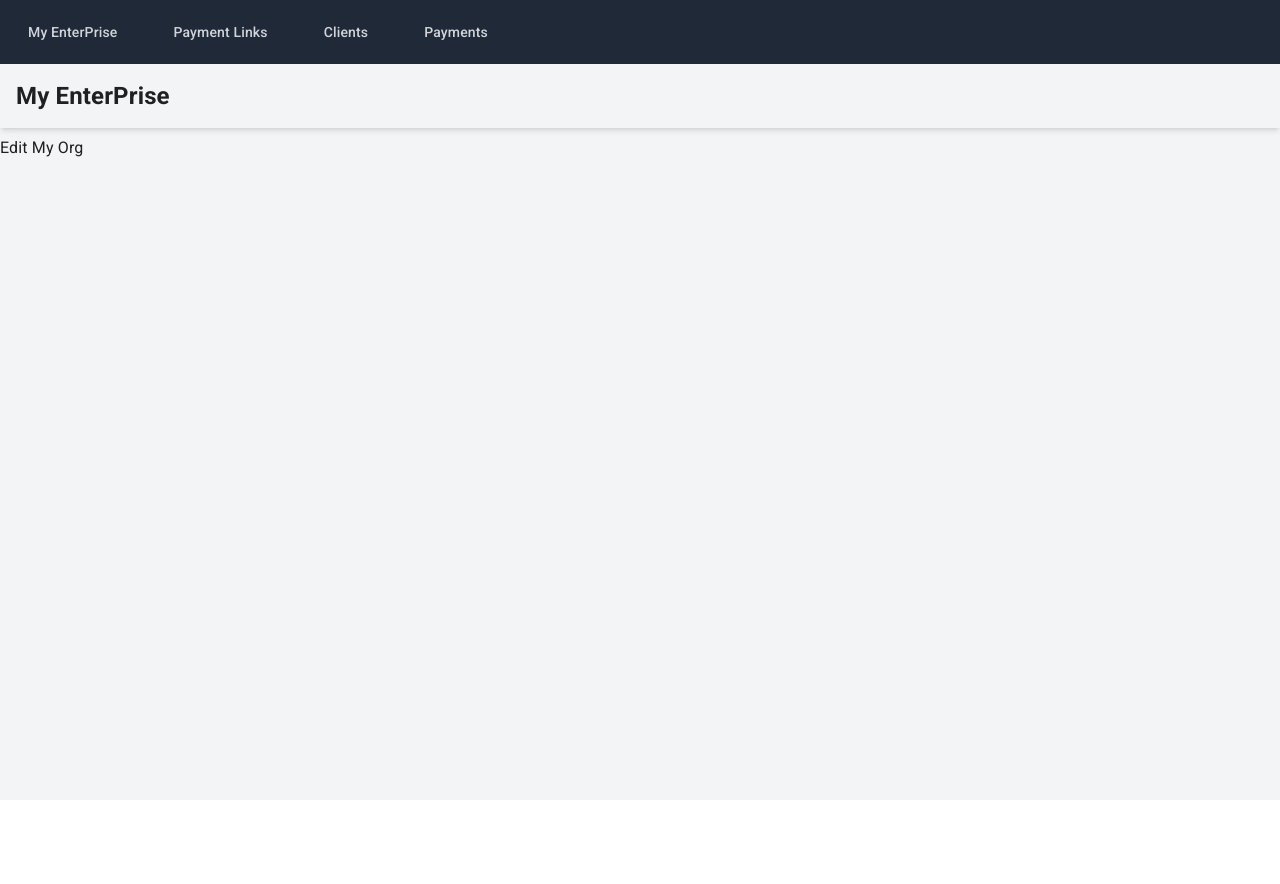
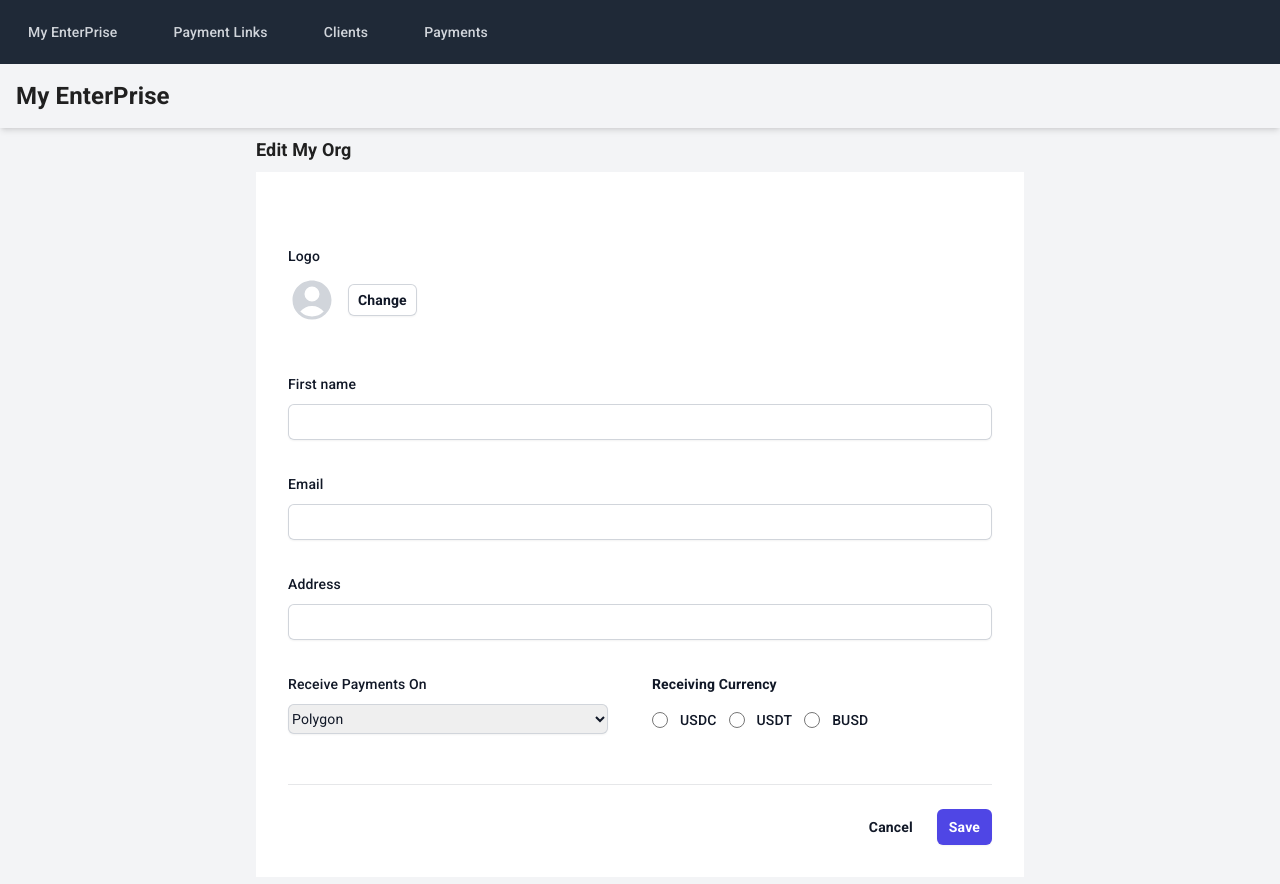
Before and after one commit to ManiacHanz/allsto-enterprise-fe, a Next.js app: page /dashboard/1/mine in a window 1280 px wide. Shown: the top 884 px of the page. Before the commit the page ends 800 px from the top, so only its background shows below. Built offline with nearby package versions, Linux system fonts and the light colour scheme.

Commit message:
feat: mine form

```diff
--- a/src/components/layout/index.tsx
+++ b/src/components/layout/index.tsx
@@ -38,7 +38,7 @@ export const Layout: FC<Props> = ({ children, addonAfter }) => {
   };
 
   return (
-    <div className="flex flex-col h-screen bg-gray-100">
+    <div className="flex flex-col min-h-screen bg-gray-100">
       <div className="h-16 bg-gray-800 flex items-center px-4">
         <div className="space-x-8 text-white">
           {routes.map((route) => (
--- /dev/null
+++ b/src/pages/dashboard/[id]/mine/components/Form.tsx
@@ -0,0 +1,186 @@
+export const Form = () => {
+  return (
+    <div className="p-8 ">
+      <form>
+        <div className="space-y-12">
+          <div className="">
+            <div className="mt-10 grid grid-cols-1 gap-x-6 gap-y-8 sm:grid-cols-6">
+              <div className="col-span-full">
+                <label
+                  htmlFor="photo"
+                  className="block text-sm font-medium leading-6 text-gray-900"
+                >
+                  Logo
+                </label>
+                <div className="mt-2 flex items-center gap-x-3">
+                  <svg
+                    className="h-12 w-12 text-gray-300"
+                    viewBox="0 0 24 24"
+                    fill="currentColor"
+                    aria-hidden="true"
+                  >
+                    <path
+                      fill-rule="evenodd"
+                      d="M18.685 19.097A9.723 9.723 0 0021.75 12c0-5.385-4.365-9.75-9.75-9.75S2.25 6.615 2.25 12a9.723 9.723 0 003.065 7.097A9.716 9.716 0 0012 21.75a9.716 9.716 0 006.685-2.653zm-12.54-1.285A7.486 7.486 0 0112 15a7.486 7.486 0 015.855 2.812A8.224 8.224 0 0112 20.25a8.224 8.224 0 01-5.855-2.438zM15.75 9a3.75 3.75 0 11-7.5 0 3.75 3.75 0 017.5 0z"
+                      clip-rule="evenodd"
+                    />
+                  </svg>
+                  <button
+                    type="button"
+                    className="rounded-md bg-white px-2.5 py-1.5 text-sm font-semibold text-gray-900 shadow-sm ring-1 ring-inset ring-gray-300 hover:bg-gray-50"
+                  >
+                    Change
+                  </button>
+                </div>
+              </div>
+            </div>
+          </div>
+
+          <div className="border-b border-gray-900/10 pb-12">
+            <div className="mt-10 grid grid-cols-1 gap-x-6 gap-y-8 sm:grid-cols-6">
+              <div className="col-span-full">
+                <label
+                  htmlFor="first-name"
+                  className="block text-sm font-medium leading-6 text-gray-900"
+                >
+                  First name
+                </label>
+                <div className="mt-2">
+                  <input
+                    type="text"
+                    name="first-name"
+                    id="first-name"
+                    autoComplete="given-name"
+                    className="block w-full rounded-md border-0 py-1.5 text-gray-900 shadow-sm ring-1 ring-inset ring-gray-300 placeholder:text-gray-400 focus:ring-2 focus:ring-inset focus:ring-indigo-600 sm:text-sm sm:leading-6"
+                  />
+                </div>
+              </div>
+
+              <div className="col-span-full">
+                <label
+                  htmlFor="email"
+                  className="block text-sm font-medium leading-6 text-gray-900"
+                >
+                  Email
+                </label>
+                <div className="mt-2">
+                  <input
+                    id="email"
+                    name="email"
+                    type="email"
+                    autoComplete="email"
+                    className="block w-full rounded-md border-0 py-1.5 text-gray-900 shadow-sm ring-1 ring-inset ring-gray-300 placeholder:text-gray-400 focus:ring-2 focus:ring-inset focus:ring-indigo-600 sm:text-sm sm:leading-6"
+                  />
+                </div>
+              </div>
+
+              <div className="col-span-full">
+                <label
+                  htmlFor="address"
+                  className="block text-sm font-medium leading-6 text-gray-900"
+                >
+                  Address
+                </label>
+                <div className="mt-2">
+                  <input
+                    id="address"
+                    name="address"
+                    type="text"
+                    autoComplete="address"
+                    className="block w-full rounded-md border-0 py-1.5 text-gray-900 shadow-sm ring-1 ring-inset ring-gray-300 placeholder:text-gray-400 focus:ring-2 focus:ring-inset focus:ring-indigo-600 sm:text-sm sm:leading-6"
+                  />
+                </div>
+              </div>
+
+              <div className="sm:col-span-3">
+                <label
+                  htmlFor="country"
+                  className="block text-sm font-medium leading-6 text-gray-900"
+                >
+                  Receive Payments On
+                </label>
+                <div className="mt-2">
+                  <select
+                    id="country"
+                    name="country"
+                    autoComplete="country-name"
+                    className="block w-full rounded-md border-0 py-1.5 text-gray-900 shadow-sm ring-1 ring-inset ring-gray-300 focus:ring-2 focus:ring-inset focus:ring-indigo-600 sm:max-w-xs sm:text-sm sm:leading-6"
+                  >
+                    <option>Polygon</option>
+                    <option>Polygon</option>
+                    <option>Polygon</option>
+                  </select>
+                </div>
+              </div>
+
+              <fieldset className="sm:col-span-3">
+                <legend className="text-sm font-semibold leading-6 text-gray-900">
+                  Receiving Currency
+                </legend>
+                <div className="gap-x-3 flex py-1 mt-2">
+                  <div className="flex items-center gap-x-3">
+                    <input
+                      id="push-everything"
+                      name="push-notifications"
+                      type="radio"
+                      className="h-4 w-4 border-gray-300 text-indigo-600 focus:ring-indigo-600"
+                    />
+                    <label
+                      htmlFor="push-everything"
+                      className="block text-sm font-medium leading-6 text-gray-900"
+                    >
+                      USDC
+                    </label>
+                  </div>
+                  <div className="flex items-center gap-x-3">
+                    <input
+                      id="push-email"
+                      name="push-notifications"
+                      type="radio"
+                      className="h-4 w-4 border-gray-300 text-indigo-600 focus:ring-indigo-600"
+                    />
+                    <label
+                      htmlFor="push-email"
+                      className="block text-sm font-medium leading-6 text-gray-900"
+                    >
+                      USDT
+                    </label>
+                  </div>
+                  <div className="flex items-center gap-x-3">
+                    <input
+                      id="push-nothing"
+                      name="push-notifications"
+                      type="radio"
+                      className="h-4 w-4 border-gray-300 text-indigo-600 focus:ring-indigo-600"
+                    />
+                    <label
+                      htmlFor="push-nothing"
+                      className="block text-sm font-medium leading-6 text-gray-900"
+                    >
+                      BUSD
+                    </label>
+                  </div>
+                </div>
+              </fieldset>
+            </div>
+          </div>
+        </div>
+
+        <div className="mt-6 flex items-center justify-end gap-x-6">
+          <button
+            type="button"
+            className="text-sm font-semibold leading-6 text-gray-900"
+          >
+            Cancel
+          </button>
+          <button
+            type="submit"
+            className="rounded-md bg-indigo-600 px-3 py-2 text-sm font-semibold text-white shadow-sm hover:bg-indigo-500 focus-visible:outline focus-visible:outline-2 focus-visible:outline-offset-2 focus-visible:outline-indigo-600"
+          >
+            Save
+          </button>
+        </div>
+      </form>
+    </div>
+  );
+};
--- a/src/pages/dashboard/[id]/mine.tsx
+++ b/src/pages/dashboard/[id]/mine/index.tsx
@@ -1,14 +1,16 @@
 import { Layout } from "@/components/layout";
-import { Button } from "@mui/material";
 import { useRouter } from "next/router";
+import { Form } from "./components/Form";
 
 const Dashboard = () => {
   const router = useRouter();
   return (
     <Layout>
-      <div className="mt-2">
-        <div>Edit My Org</div>
-        <div></div>
+      <div className="mb-8 mx-auto w-3/5">
+        <div className="text-lg font-bold py-2">Edit My Org</div>
+        <div className="bg-white w-full">
+          <Form />
+        </div>
       </div>
     </Layout>
   );
```
